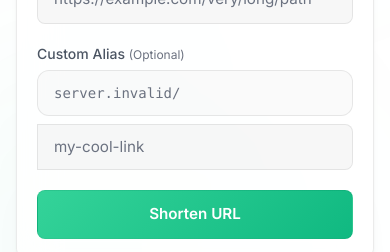
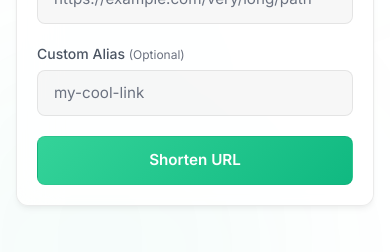
Before and after one commit to AnshMNSoni/LinkLite, a React (Vite) app in the folder frontend/: page / in a window 390 px wide. Shown: the part 394-646 px from the top of the page. Built offline with nearby package versions, Linux system fonts and the light colour scheme; no server answers.

Commit message:
fix(ui) on mobile screen home page linklite

```diff
--- a/frontend/src/components/ShortenForm.jsx
+++ b/frontend/src/components/ShortenForm.jsx
@@ -66,7 +66,7 @@ export default function ShortenForm({ setResult, user }) {
           </label>
           <div className="flex flex-col sm:flex-row items-stretch gap-2 sm:gap-0">
             <span
-              className="px-4 py-3 rounded-xl sm:rounded-r-none text-sm font-mono flex items-center sm:flex-shrink-0"
+              className="hidden sm:flex px-4 py-3 rounded-xl sm:rounded-r-none text-sm font-mono items-center sm:flex-shrink-0"
               style={{ background: "rgba(0,0,0,0.02)", border: "1px solid var(--border-subtle)", smBorderRight: "none", color: "var(--text-muted)" }}
             >
               {displayDomain}
@@ -75,8 +75,7 @@ export default function ShortenForm({ setResult, user }) {
               id="custom-code"
               type="text"
               placeholder="my-cool-link"
-              className="input-field text-sm sm:rounded-l-none"
-              style={{ borderTopLeftRadius: "0", borderBottomLeftRadius: "0" }}
+              className="input-field text-sm rounded-xl sm:rounded-l-none"
               value={customCode}
               onChange={(e) => setCustomCode(e.target.value)}
               aria-label="Custom alias for your short URL"
```
